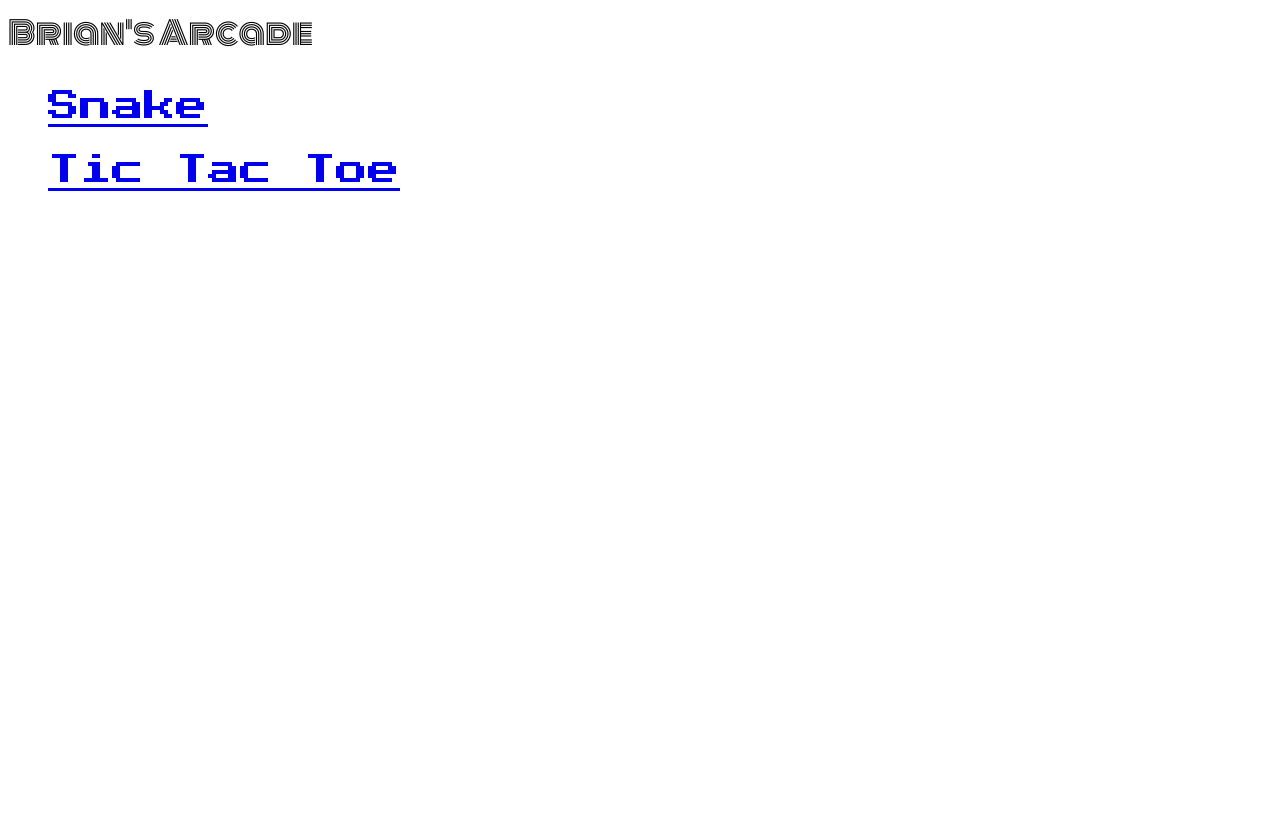
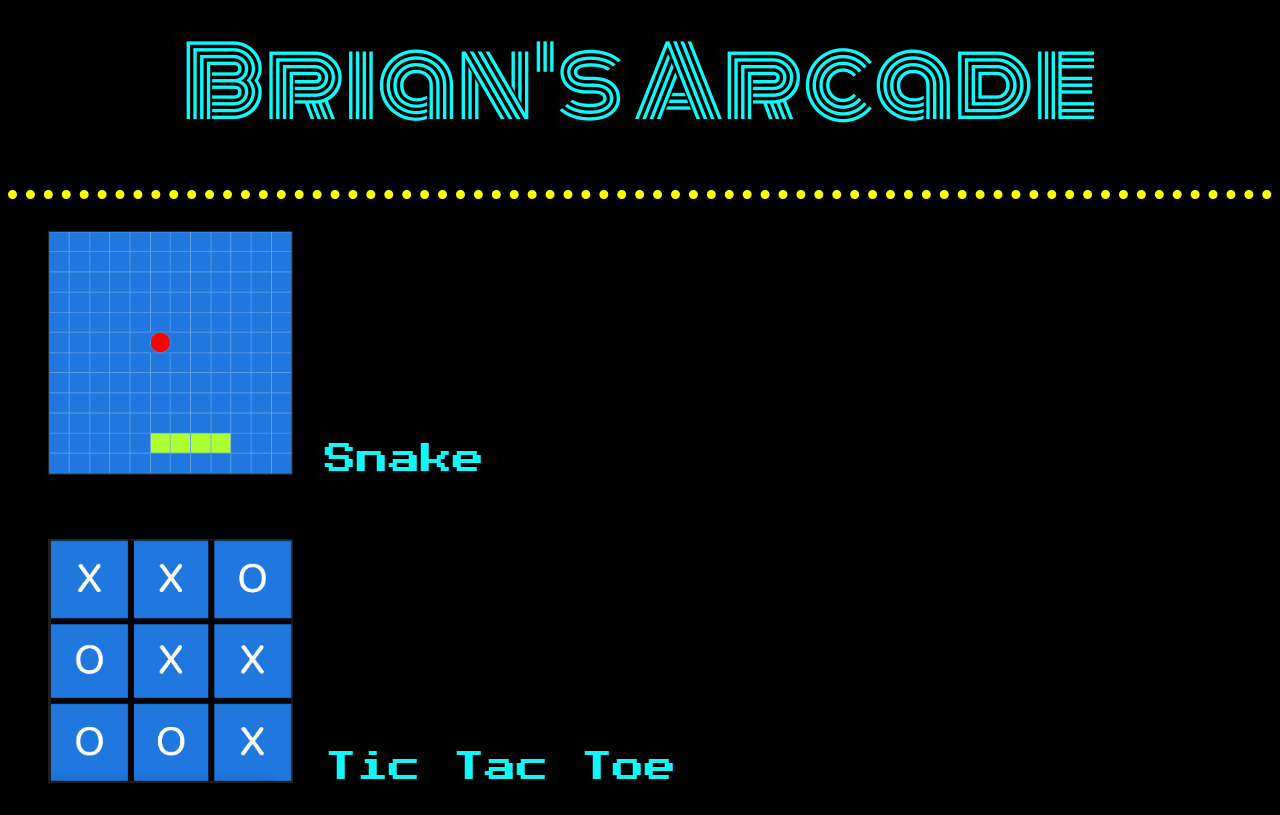
Before and after one commit to bko42/Arcade-Project, a plain HTML site: page index.html in a window 1280 px wide. Drawn offline with Linux system fonts and the light colour scheme.

Commit message:
completed arcade project week 7 & 8

```diff
--- a/TicTacToe/app.js
+++ b/TicTacToe/app.js
@@ -74,6 +74,7 @@ function resetGame() {
     p2Name = ""
     p1ScoreName.innerText = "Player 1"
     p2ScoreName.innerText = "Player 2"
+    document.getElementById("playAgain").style.display = "none";
     document.getElementById("players").style.display = "block"
     board.addEventListener('click', markBox)
 
--- a/TicTacToe/style.css
+++ b/TicTacToe/style.css
@@ -1,8 +1,14 @@
 @import url("https://fonts.googleapis.com/css?family=Baloo+2");
+@import url('https://fonts.googleapis.com/css2?family=Monoton&family=Press+Start+2P&family=Rubik+Mono+One&display=swap');
+
 
 * {
   font-family: "Baloo 2", cursive;
   color: white;
+}
+
+h1 {
+  font-size: 4rem;
 }
 
 body {
--- a/index.html
+++ b/index.html
@@ -7,11 +7,20 @@
 
     <body>
         <header>Brian's Arcade</header>
-
+        <hr/>
         <ul class="games">
-        <li><a href="./Snake/index.html">Snake</a></li>
+        <li><a href="./Snake/index.html">
+            <img src="./images/snake.png" alt="snake" id="snakeimg">
+            Snake
+            </a>
+        </li>
         <br>
-        <li><a href="./TicTacToe/index.html">Tic Tac Toe</a></li>
+        <br>
+        <li><a href="./TicTacToe/">
+            <img src="./images/tictactoe.png" alt="TicTacToe" id="tictactoeimg">
+            Tic Tac Toe
+            </a>
+        </li>
         </ul>
     </body>
 </html>
--- a/style.css
+++ b/style.css
@@ -1,17 +1,49 @@
 @import url('https://fonts.googleapis.com/css2?family=Monoton&family=Press+Start+2P&family=Rubik+Mono+One&display=swap');
-/* * {
-    font-family: 'Monoton', cursive;
+html {
+    background-color: black;
 
-} */
+}
 
 header {
     font-family: 'Monoton', cursive;
-    font-size: xx-large;
+    font-size: 6rem;
+    color: #0ef8f8;
+    display: flex;
+    flex-direction: row;
+    justify-content: center;
 
 }
 
 .games {
     font-family: 'Press Start 2P', 'Rubik Mono One';
-    font-size: xx-large;
+    font-size: 2rem;
     list-style: none;
+
+
 }
+
+hr{
+    border: 0;
+    width: 100%;
+    border-top: .6rem dotted yellow;
+    overflow: visible;
+    margin: 2rem 0;
+
+}
+
+#snakeimg {
+    width: 20%;
+}
+
+#tictactoeimg {
+    width: 20%;
+}
+
+a:link {
+    color: #0ef8f8;
+    text-decoration: none;
+}
+
+a:visited {
+    color:#0ef8f8
+}
```
Also changed, not shown: Snake/index.html (+1 -0 lines), TicTacToe/index.html (+2 -1 lines), images/snake.png (added), images/tictactoe.png (added), 1 other file.
